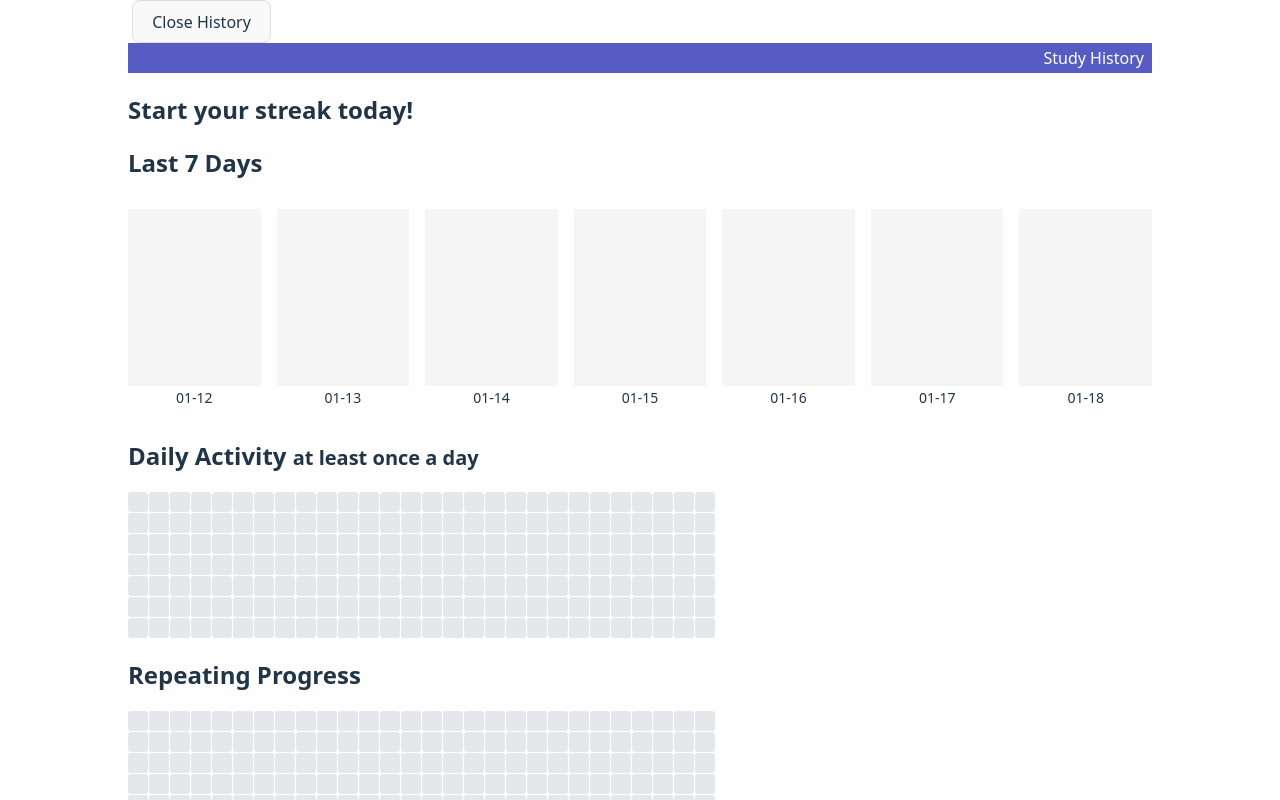
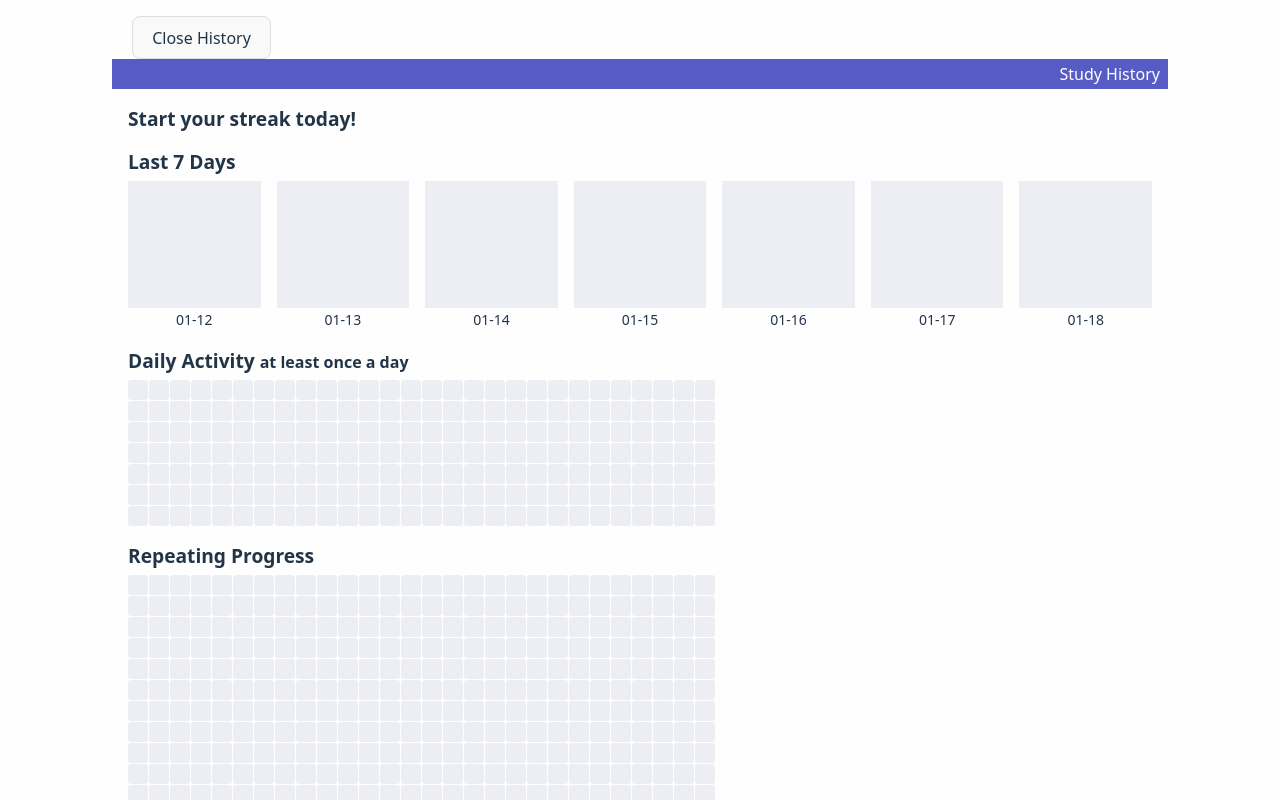
Before and after one commit to millibar/repeat, a React (Vite) app: page / in a window 1280 px wide. Both pictures are taken after a click on the button 1088 px from the left and 32 px from the top of the page. Shown: the top 800 px of the page. Built offline with nearby package versions, Linux system fonts and the light colour scheme; no server answers.

Commit message:
学習履歴画面のCSS構成を変更

```diff
--- a/src/App.tsx
+++ b/src/App.tsx
@@ -8,7 +8,7 @@ function App() {
   const [screen, setScreen] = useState<Screen>("player");
 
   return (
-    <main className="app">
+    <main className={`app ${screen}`}>
       {screen === "player" ? (
         <PlayerScreen onOpenHistory={() => setScreen("history")} />
       ) : (
--- a/src/components/DailyActivityGrid.css
+++ b/src/components/DailyActivityGrid.css
@@ -1,20 +1,5 @@
-.daily-activity-grid {
-    display: grid;
-    grid-template-columns: repeat(28, 1fr);
-    grid-template-rows: repeat(7, 1fr);
-    gap: 1px;
-    width: 100%;
-    max-width: 587px; /* 20px * 28 columns + 1px * 27 gaps */
+.history {
+  .cell.active {
+    background: var(--color-accent);
+  }
 }
-
-.cell {
-    width: 100%;
-    max-width: 20px;
-    aspect-ratio: 1 / 1;
-    border-radius: 3px;
-    background: #e5e7eb;
-}
-
-.cell.active {
-    background-color: #e76c8b;
-}
--- a/src/components/DailyActivityGrid.tsx
+++ b/src/components/DailyActivityGrid.tsx
@@ -17,7 +17,7 @@ export const DailyActivityGrid: React.FC<Props> = ({ data }) => {
   });
 
   return (
-    <div className="daily-activity-grid">
+    <div className="grid daily-activity-grid">
       {grid.map((row, rowIndex) =>
         row.map((cell, colIndex) => {
           const hasActivity =
--- a/src/components/DailySentenceBarChart.css
+++ b/src/components/DailySentenceBarChart.css
@@ -1,9 +1,10 @@
+.history {
   .daily-sentence-bar-chart {
     display: flex;
     align-items: flex-end;
     gap: 16px;
-  height: 200px;
-  padding: 10px 0;
+    height: 150px;
+    padding: 0;
   }
 
   .bar-container {
@@ -11,7 +12,7 @@
     flex-direction: column;
     align-items: center;
     flex: 1;
-  background-color: #f5f5f5;
+    background-color: var(--color-empty);
     height: 100%;
   }
 
@@ -24,13 +25,11 @@
   }
 
   .bar .shadowing {
-  background: #22c55e;
-  width: 100%;
+    background: var(--color-shadowing-3);
   }
 
   .bar .repeating {
-  background: #2196f3;
-  width: 100%;
+    background: var(--color-repeating-3);
   }
 
   .label {
@@ -38,5 +37,6 @@
     padding: 2px 0;
     width: 100%;
     text-align: center;
-  background: #fff;
+    background: var(--color-background);
   }
+}
--- a/src/components/SentenceProgressGrid.css
+++ b/src/components/SentenceProgressGrid.css
@@ -1,27 +1,29 @@
-.sentence-progress-grid {
-  display: grid;
-  grid-template-columns: repeat(28, 1fr);
-  gap: 1px;
-  width: 100%;
-  max-width: 587px; /* 20px * 28 columns + 1px * 27 gaps */
+.history {
+  /* ===== repeating（青系） ===== */
+  .repeating.level-1 {
+    background: var(--color-repeating-1);
+  }
+  .repeating.level-2 {
+    background: var(--color-repeating-2);
+  }
+  .repeating.level-3 {
+    background: var(--color-repeating-3);
+  }
+  .repeating.level-4 {
+    background: var(--color-repeating-4);
+  }
+
+  /* ===== shadowing（緑系） ===== */
+  .shadowing.level-1 {
+    background: var(--color-shadowing-1);
+  }
+  .shadowing.level-2 {
+    background: var(--color-shadowing-2);
+  }
+  .shadowing.level-3 {
+    background: var(--color-shadowing-3);
+  }
+  .shadowing.level-4 {
+    background: var(--color-shadowing-4);
+  }
 }
-
-.cell {
-    width: 100%;
-    max-width: 20px;
-    aspect-ratio: 1 / 1;
-    border-radius: 3px;
-    background: #e5e7eb; /* level-0 default */
-}
-
-/* ===== repeating（青系） ===== */
-.repeating.level-1 { background: #dbeafe; }
-.repeating.level-2 { background: #93c5fd; }
-.repeating.level-3 { background: #3b82f6; }
-.repeating.level-4 { background: #1e40af; }
-
-/* ===== shadowing（緑系） ===== */
-.shadowing.level-1 { background: #dcfce7; }
-.shadowing.level-2 { background: #86efac; }
-.shadowing.level-3 { background: #22c55e; }
-.shadowing.level-4 { background: #166534; }
--- a/src/components/SentenceProgressGrid.tsx
+++ b/src/components/SentenceProgressGrid.tsx
@@ -39,5 +39,5 @@ export const SentenceProgressGrid: React.FC<Props> = ({
     );
   }
 
-  return <div className="sentence-progress-grid">{cells}</div>;
+  return <div className="grid sentence-progress-grid">{cells}</div>;
 };
--- /dev/null
+++ b/src/components/StudyHistoryScreen.css
@@ -0,0 +1,43 @@
+.history {
+  padding: 16px;
+
+  --color-empty: #edeef3;
+
+  /* ===== repeating（青系） ===== */
+  --color-repeating-1: #dbeafe;
+  --color-repeating-2: #93c5fd;
+  --color-repeating-3: #3b82f6;
+  --color-repeating-4: #1e40af;
+
+  /* ===== shadowing（緑系） ===== */
+  --color-shadowing-1: #dcfce7;
+  --color-shadowing-2: #86efac;
+  --color-shadowing-3: #22c55e;
+  --color-shadowing-4: #166534;
+
+  h1 {
+    margin-left: -16px;
+    margin-right: -16px;
+  }
+
+  h2 {
+    margin: 16px 0 6px;
+    font-size: 120%;
+  }
+
+  .grid {
+    display: grid;
+    grid-template-columns: repeat(28, 1fr);
+    gap: 1px;
+    width: 100%;
+    max-width: 587px; /* 20px * 28 columns + 1px * 27 gaps */
+  }
+
+  .cell {
+    width: 100%;
+    max-width: 20px;
+    aspect-ratio: 1 / 1;
+    border-radius: 3px;
+    background: var(--color-empty);
+  }
+}
--- a/src/components/StudyHistoryScreen.tsx
+++ b/src/components/StudyHistoryScreen.tsx
@@ -9,6 +9,7 @@ import {
 } from "../services/studyLogAggregation";
 import { SentenceProgressGrid } from "./SentenceProgressGrid";
 import { DailyActivityGrid } from "./DailyActivityGrid";
+import "./StudyHistoryScreen.css";
 
 type StudyHistoryScreenProps = {
   onClose: () => void;
```
Lines whose indentation alone changed are shown as unchanged.
